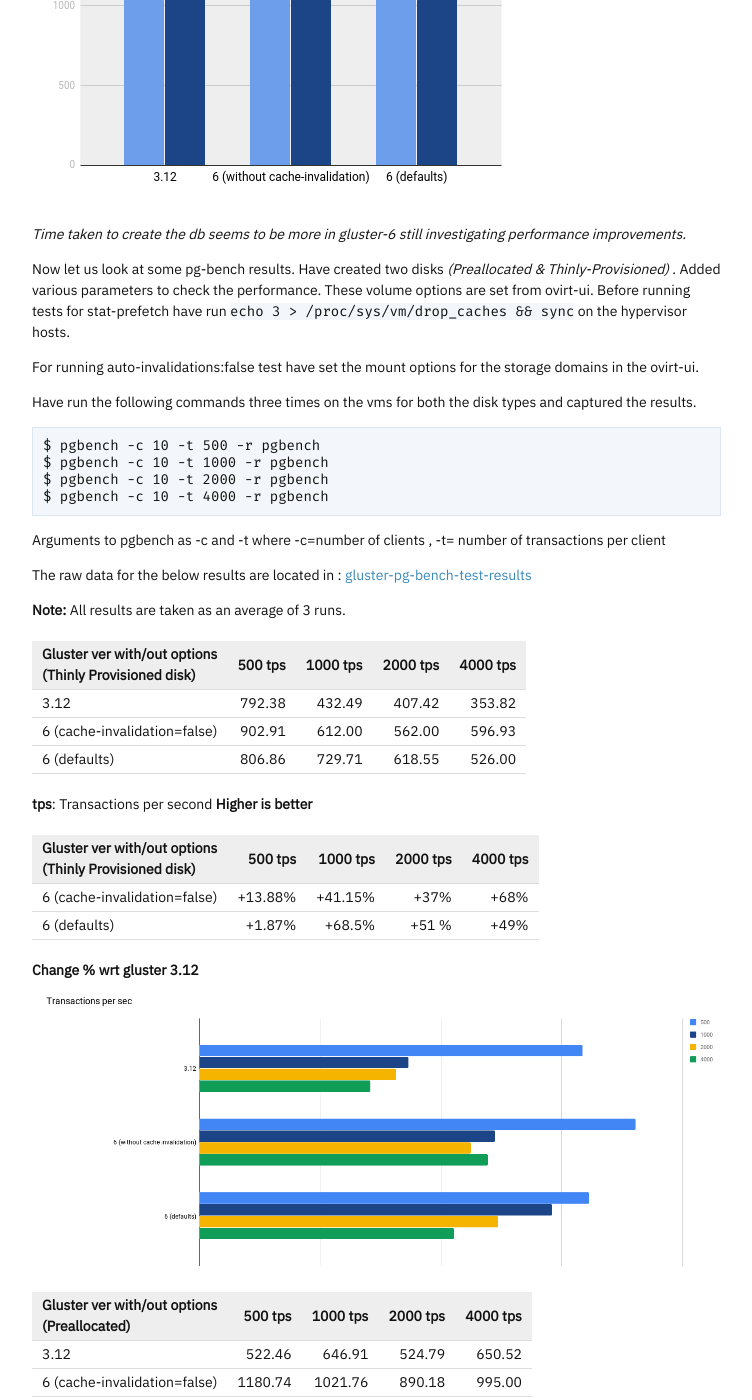
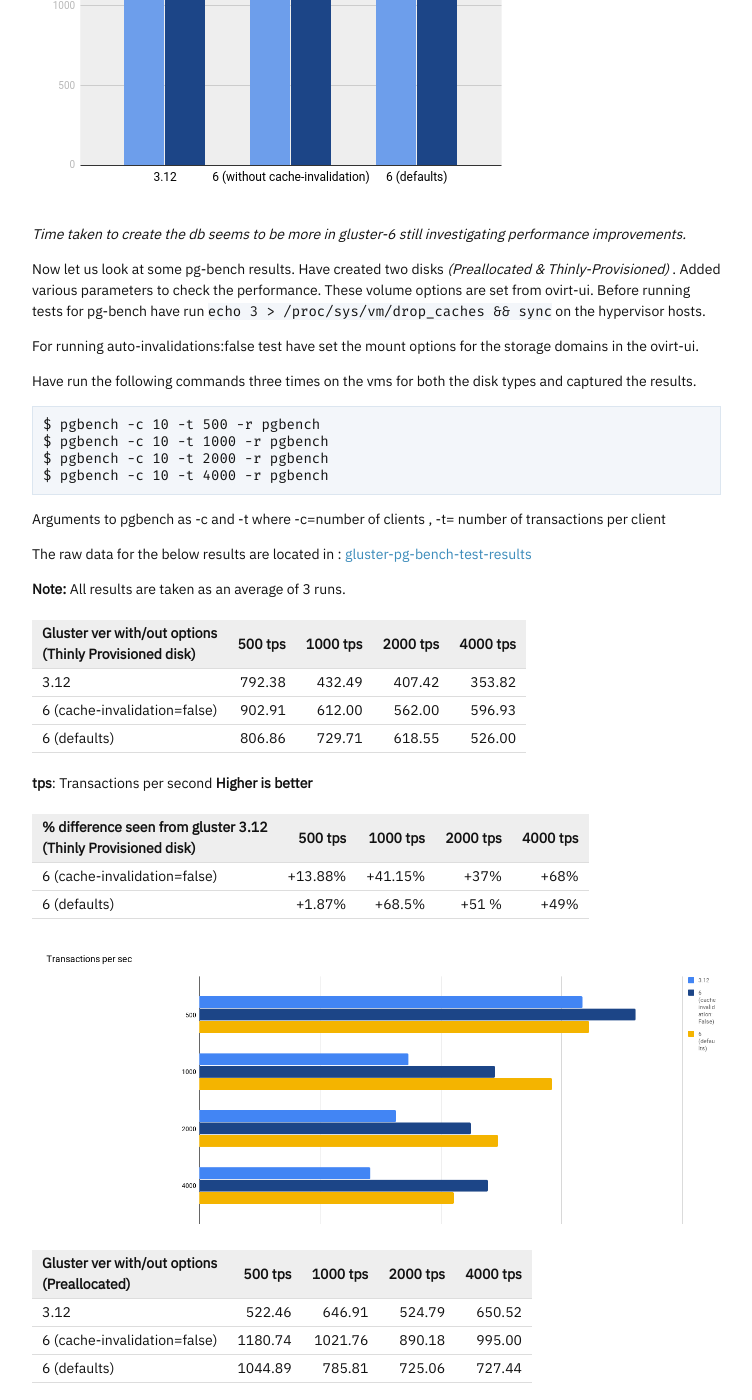
Before and after one commit to gluster/devblog, a Jekyll site: the page built from _posts/2019-04-05-gluster-3-12-vs-6-a-performance-oriented-overview.md, in a window 1280 px wide and 1400 px high, scrolled down 2295 px. Shown: the whole window, without its empty margins (196-948 px from the left). Built offline with Jekyll 4.4.1, drawn with Linux system fonts in a browser that asks for light colours; nearby versions of some CDN libraries; comment, search, counter and statistics services are not loaded; some of the changed text lies outside the part shown.

Commit message:
Changed orientaion of graphs

```diff
--- a/_posts/2019-04-05-gluster-3-12-vs-6-a-performance-oriented-overview.md
+++ b/_posts/2019-04-05-gluster-3-12-vs-6-a-performance-oriented-overview.md
@@ -103,7 +103,7 @@ Steps for preparing the test database:-
 
 *Time taken to create the db seems to be more in gluster-6 still investigating performance improvements.*
 
-Now let us look at some pg-bench results. Have created two disks *(Preallocated & Thinly-Provisioned)* . Added various parameters to check the performance. These volume options are set from ovirt-ui. Before running tests for stat-prefetch have run
+Now let us look at some pg-bench results. Have created two disks *(Preallocated & Thinly-Provisioned)* . Added various parameters to check the performance. These volume options are set from ovirt-ui. Before running tests for pg-bench have run
 `echo 3 > /proc/sys/vm/drop_caches && sync` on the hypervisor hosts.
 
 
@@ -135,12 +135,11 @@ The raw data for the below results are located in : [gluster-pg-bench-test-resul
 **tps**: Transactions per second **Higher is better**
 
 |------------------------------------------------------------|---------|----------|----------|----------|
-| Gluster ver with/out options<br/>(Thinly Provisioned disk) | 500 tps | 1000 tps | 2000 tps | 4000 tps |
+| % difference seen from gluster 3.12<br/>(Thinly Provisioned disk) | 500 tps | 1000 tps | 2000 tps | 4000 tps |
 |:-----------------------------------------------------------|--------:|---------:|---------:|---------:|
 | 6 (cache-invalidation=false)                               | +13.88%| +41.15%   | +37%     | +68%     |
 | 6 (defaults)                                               | +1.87% | +68.5%    | +51 %    | +49%     |
 
-**Change % wrt gluster 3.12**
 ![txn-per-sec-thinly-provisioned](images/gluster-3.12vs-6/txn-per-sec-thinly-provisioned.png "txn-per-sec-thinly-provisioned")
 
 |------------------------------------------------------------|---------|----------|----------|----------|
@@ -154,12 +153,11 @@ The raw data for the below results are located in : [gluster-pg-bench-test-resul
 **tps**: Transactions per second **Higher is better**
 
 |------------------------------------------------------------|---------|----------|----------|----------|
-| Gluster ver with/out options<br/>(Preallocated)            | 500 tps | 1000 tps | 2000 tps | 4000 tps |
+| % difference seen from gluster 3.12<br/>(Preallocated)            | 500 tps | 1000 tps | 2000 tps | 4000 tps |
 |:-----------------------------------------------------------|--------:|---------:|---------:|---------:|
 | 6 (cache-invalidation=false)                               | +126%   | +57%     | +69%     | +53%     |
 | 6 (defaults)                                               | +99.97% | +21%     | +38%     | +11.8%   |
 
-**Change % wrt gluster 3.12**
 ![txn-per-sec-preallocated.png](images/gluster-3.12vs-6/txn-per-sec-preallocated.png "txn-per-sec-preallocated")
 
 There is indeed a performance improvement seen with gluster-6 for certain workloads especially without cache-invalidations, although there is a ~12% performance drop while creating the db.
```
Also changed, not shown: images/gluster-3.12vs-6/txn-per-sec-preallocated.png, images/gluster-3.12vs-6/txn-per-sec-thinly-provisioned.png.
